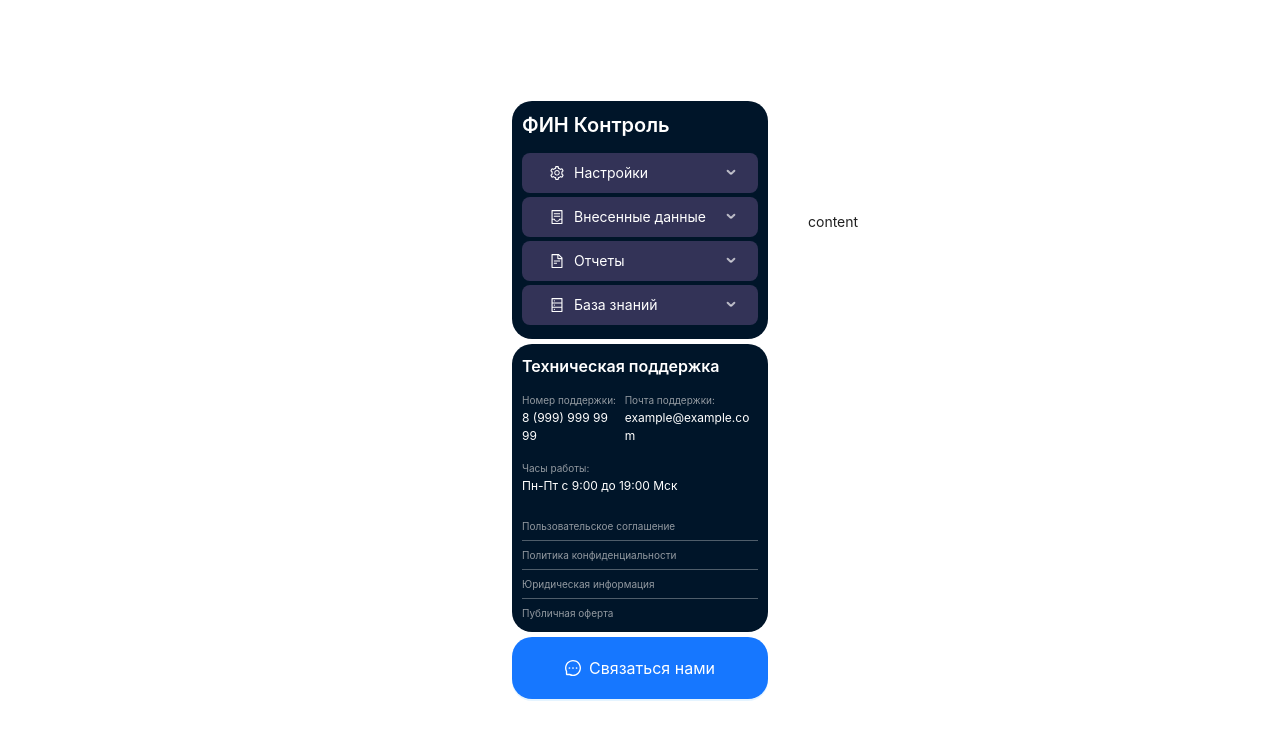
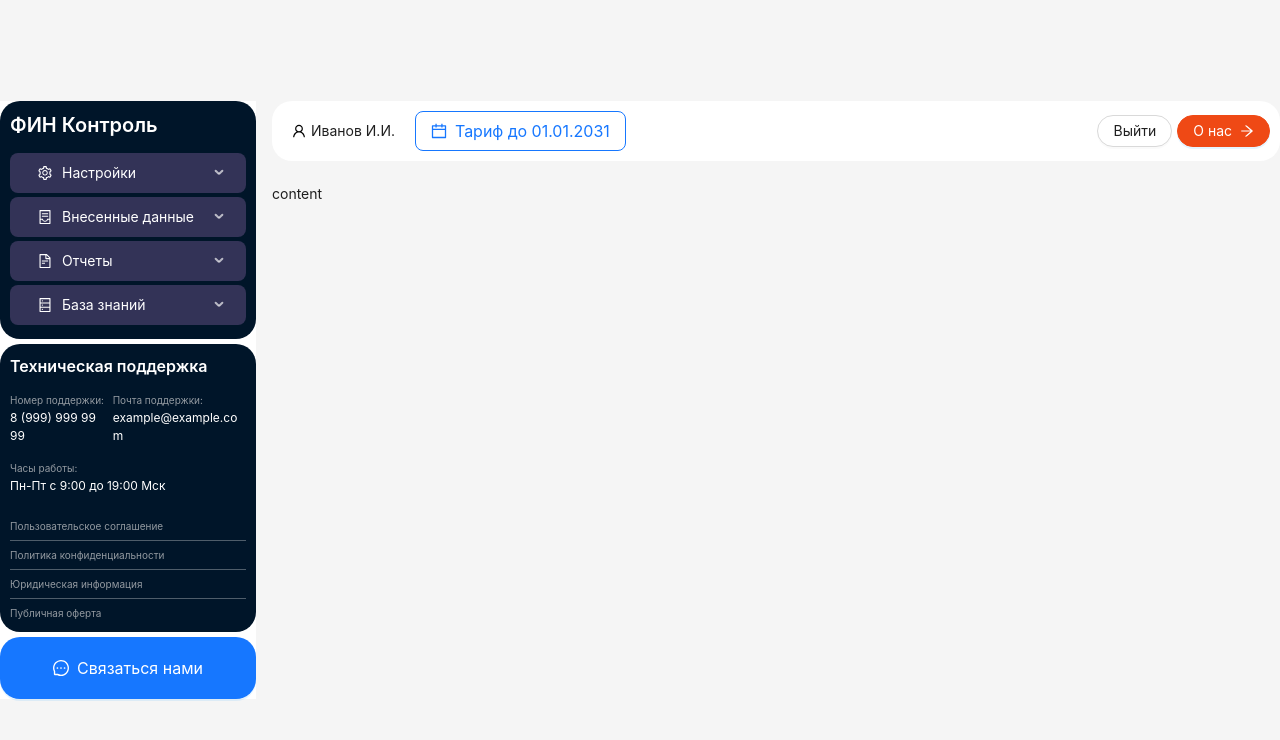
Before and after one commit to dariarus/table-PROFinance, a React (Vite) app: page / in a window 1280 px wide. Shown: the top 740 px of the page. Built offline with nearby package versions, Linux system fonts and the light colour scheme.

Commit message:
feature: создать хэдер с календарем и кнопками

```diff
--- a/src/components/app/app.tsx
+++ b/src/components/app/app.tsx
@@ -1,20 +1,16 @@
 import React, { FC } from 'react';
-import { Button, Layout, theme } from 'antd';
+import { Button, Layout } from 'antd';
 import {MessageOutlined} from '@ant-design/icons';
 
-import { SideMenu } from '../menu/side-menu';
+import { SideMenu } from '../side-menu/side-menu';
 import { SupportInfo } from "../support-info/support-info";
+import { Header } from "../header/header";
 
-const {Header, Content, Sider} = Layout;
+const {Content, Sider} = Layout;
 
 export const App: FC = () => {
-  const {
-    token: {colorBgContainer, borderRadiusLG},
-  } = theme.useToken();
-
-
   return (
-    <Layout style={{backgroundColor: "#DFDFDF"}}>
+    <Layout style={{}}>
       <Sider
         theme="light"
         breakpoint="lg"
@@ -25,14 +21,11 @@ export const App: FC = () => {
         <Button type="primary" icon={<MessageOutlined />} block size="large" style={{padding: "30px", borderRadius: "20px"}}>Связаться нами</Button>
       </Sider>
       <Layout>
-        <Header style={{padding: 0, background: colorBgContainer}}/>
-        <Content style={{margin: '24px 16px 0'}}>
+        <Header/>
+        <Content style={{margin: '24px 0 0 16px'}}>
           <div
             style={{
-              padding: 24,
               minHeight: 360,
-              background: colorBgContainer,
-              borderRadius: borderRadiusLG,
             }}
           >
             content
--- /dev/null
+++ b/src/components/dropdown-calendar/dropdown-calendar.tsx
@@ -0,0 +1,26 @@
+import React, { FC, useState } from 'react';
+import { Dropdown, Button } from 'antd';
+import { CalendarOutlined } from '@ant-design/icons';
+
+import { HeaderCalendar } from "../header-calendar/header-calendar";
+
+const DropdownCalendar: FC = () => {
+  const [visible, setVisible] = useState(false);
+
+  const handleVisibleChange = (flag: boolean) => {
+    setVisible(flag);
+  };
+
+  return (
+      <Dropdown
+        dropdownRender={() => <HeaderCalendar/>}
+        trigger={['click']}
+        open={visible}
+        onOpenChange={handleVisibleChange}
+      >
+        <Button type="primary" size="large" ghost icon={<CalendarOutlined/>}>Тариф до 01.01.2031</Button>
+      </Dropdown>
+  );
+};
+
+export default DropdownCalendar;
--- /dev/null
+++ b/src/components/header-calendar/header-calendar.tsx
@@ -0,0 +1,23 @@
+import React, { CSSProperties, FC } from 'react';
+import { Calendar, theme, type CalendarProps } from 'antd';
+import type { Dayjs } from 'dayjs';
+
+const onPanelChange = (value: Dayjs, mode: CalendarProps<Dayjs>['mode']) => {
+  console.log(value.format('DD-MM-YYYY'), mode);
+};
+
+export const HeaderCalendar: FC = () => {
+  const {token} = theme.useToken();
+
+  const wrapperStyle: CSSProperties = {
+    width: 300,
+    border: `1px solid ${token.colorBorderSecondary}`,
+    borderRadius: token.borderRadiusLG,
+  };
+
+  return (
+    <div style={wrapperStyle}>
+      <Calendar fullscreen={false} onPanelChange={onPanelChange}/>
+    </div>
+  );
+};
--- /dev/null
+++ b/src/components/header/header.module.css
@@ -0,0 +1,41 @@
+.header {
+  display: flex;
+  align-items: center;
+  justify-content: space-between;
+  box-sizing: border-box;
+  margin-left: 16px;
+  padding: 10px 10px 10px 20px;
+  background-color: #fff;
+  border-radius: 20px;
+}
+
+.userWrap {
+  display: flex;
+  gap: 20px;
+  align-items: center;
+}
+
+.userNameWrap {
+  display: flex;
+  gap: 5px;
+  align-items: center;
+}
+
+.text {
+  margin: 0 !important;
+}
+
+.buttonsWrap {
+  display: flex;
+  gap: 5px;
+}
+
+.filledButton {
+  background-color: #EF4915;
+  border-color: #EF4915;
+}
+
+.filledButton:hover {
+  background-color: #F37047 !important;
+  border-color: #F37047;
+}
--- /dev/null
+++ b/src/components/header/header.tsx
@@ -0,0 +1,27 @@
+import React, { FC } from "react";
+import { UserOutlined, ArrowRightOutlined } from '@ant-design/icons';
+
+import styles from './header.module.css';
+import DropdownCalendar from "../dropdown-calendar/dropdown-calendar";
+import { Button, Typography } from "antd";
+
+export const Header: FC = () => {
+  const {Paragraph} = Typography;
+
+  return (
+    <header className={styles.header}>
+      <div className={styles.userWrap}>
+        <div className={styles.userNameWrap}>
+          <UserOutlined/>
+          <Paragraph className={styles.text}>Иванов И.И.</Paragraph>
+        </div>
+        <DropdownCalendar/>
+      </div>
+      <div className={styles.buttonsWrap}>
+        <Button type="default" shape="round">Выйти</Button>
+        <Button type="primary" shape="round" icon={<ArrowRightOutlined/>} iconPosition="end"
+                href="https://www.example.com" className={styles.filledButton} style={{}}>О нас</Button>
+      </div>
+    </header>
+  )
+}
--- a/src/components/support-info/support-info.tsx
+++ b/src/components/support-info/support-info.tsx
@@ -22,13 +22,13 @@ export const SupportInfo: FC = () => {
       <Paragraph className={`${styles.text} ${styles.textSecondary}`}>Часы работы:</Paragraph>
       <Paragraph className={styles.text}>Пн-Пт с 9:00 до 19:00 Мск</Paragraph>
       <div className={styles.lawInfoWrap}>
-        <Link href="/example.com" className={`${styles.text} ${styles.textSecondary} ${styles.link}`}>Пользовательское соглашение</Link>
+        <Link href="https://www.example.com" className={`${styles.text} ${styles.textSecondary} ${styles.link}`}>Пользовательское соглашение</Link>
         <span className={styles.span}></span>
-        <Link href="/example.com" className={`${styles.text} ${styles.textSecondary} ${styles.link}`}>Политика конфиденциальности</Link>
+        <Link href="https://www.example.com" className={`${styles.text} ${styles.textSecondary} ${styles.link}`}>Политика конфиденциальности</Link>
         <span className={styles.span}></span>
-        <Link href="/example.com" className={`${styles.text} ${styles.textSecondary} ${styles.link}`}>Юридическая информация</Link>
+        <Link href="https://www.example.com" className={`${styles.text} ${styles.textSecondary} ${styles.link}`}>Юридическая информация</Link>
         <span className={styles.span}></span>
-        <Link href="/example.com" className={`${styles.text} ${styles.textSecondary} ${styles.link}`}>Публичная оферта</Link>
+        <Link href="https://www.example.com" className={`${styles.text} ${styles.textSecondary} ${styles.link}`}>Публичная оферта</Link>
       </div>
     </div>
   )
--- a/src/style.css
+++ b/src/style.css
@@ -11,6 +11,7 @@ body {
   place-items: center;
   min-width: 320px;
   min-height: 100vh;
+  background-color: #f5f5f5;
 }
 
 h1 {
@@ -19,6 +20,8 @@ h1 {
 }
 
 #app {
-  margin: auto;
-  max-width: 1280px;
+  margin: 16px auto;
+  min-width: 1280px;
+  max-width: 1400px;
+  background-color: #f5f5f5;
 }
```
Also changed, not shown: src/components/side-menu/side-menu.module.css (renamed from src/components/menu/side-menu.module.css), src/components/side-menu/side-menu.tsx (renamed from src/components/menu/side-menu.tsx).
